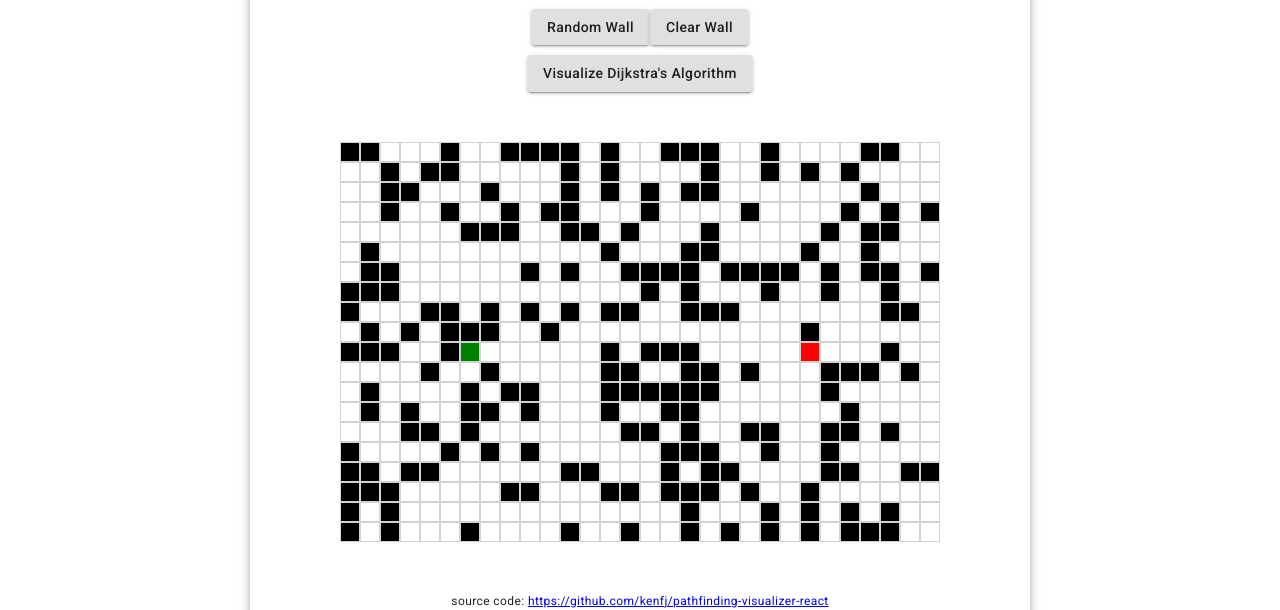
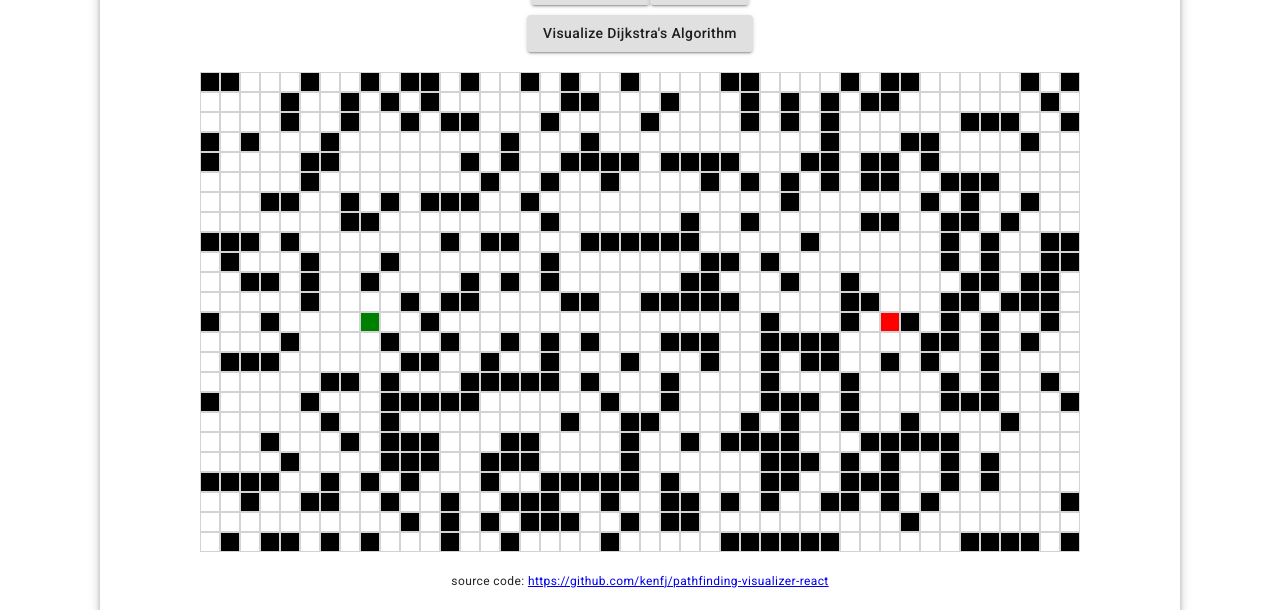
Before and after one commit to kenfj/pathfinding-visualizer-react, a React (Create React App) app: page / in a window 1280 px wide. Shown: the part 221-831 px from the top of the page. Built offline with nearby package versions, Linux system fonts and the light colour scheme.

Commit message:
add useWindowSize custom hook and auto resize grid

```diff
--- a/src/App.tsx
+++ b/src/App.tsx
@@ -1,14 +1,15 @@
 import { makeStyles, Paper, Typography } from '@material-ui/core';
-import React from 'react';
+import React, { useEffect, useState } from 'react';
 import GithubCorner from 'react-github-corner';
 import PathfindingVisualizer from './components/PathfindingVisualizer';
+import useWindowSize from './hooks/useWindowSize';
 
 const useStyles = makeStyles((theme) => ({
   paper: {
     flexGrow: 1,
-    maxWidth: 700,
-    margin: "50px auto",
-    padding: theme.spacing(5),
+    maxWidth: 1000,
+    margin: "30px auto",
+    padding: `20px ${theme.spacing(5)}px`,
     textAlign: 'center',
   },
   start: {
@@ -29,6 +30,27 @@ function App() {
   const classes = useStyles();
   const url = 'https://github.com/kenfj/pathfinding-visualizer-react'
 
+  const { width, height } = useWindowSize()
+  const nodeSize = 20
+  const [nRows, setnRows] = useState(0);
+  const [nCols, setnCols] = useState(0);
+
+  useEffect(() => {
+    if (width === undefined || height === undefined) {
+      console.log('Device undefined')
+    } else if (width >= 700) {
+      console.log('Device PC')
+      setnRows(Math.trunc(height / nodeSize * 0.6))
+      setnCols(Math.min(Math.trunc(width / nodeSize * 0.7), 50))
+    } else {
+      console.log('Device SmartPhone')
+      setnRows(Math.trunc(height / nodeSize * 0.7))
+      setnCols(Math.trunc(width / nodeSize * 0.9))
+    }
+  }, [width, height])
+
+  console.log(`[w: ${width}, h: ${height}], [rows: ${nRows}, cols: ${nCols}]`)
+
   return (
     <Paper elevation={5} className={classes.paper}>
       <GithubCorner href={url} />
@@ -37,7 +59,8 @@ function App() {
         Click to create <span className={classes.wall}>WALL</span><br />
         Drag <span className={classes.start}>START</span> and <span className={classes.end}>END</span>
       </Typography>
-      <PathfindingVisualizer nRows={20} nCols={30} />
+      {/* need key to force re-render https://stackoverflow.com/questions/38892672 */}
+      <PathfindingVisualizer key={nRows} nRows={nRows} nCols={nCols} />
       <Typography variant="caption" display="block" gutterBottom>
         source code: <a href={url}>{url}</a>
       </Typography>
--- a/src/components/PathfindingVisualizer.tsx
+++ b/src/components/PathfindingVisualizer.tsx
@@ -13,7 +13,7 @@ const useStyles = makeStyles<Theme, Props>((theme) => ({
     gridTemplateRows: `repeat(${props.nRows}, 20px)`,
     gridTemplateColumns: `repeat(${props.nCols}, 20px)`,
     justifyContent: 'center',
-    margin: '50px auto',
+    margin: '20px auto',
     // stop scroll in grid from smartphone
     // equivalent to e.preventDefault() plus addEventListener passive false
     // https://www.little-cuckoo.jp/entry/2020/06/09/123000
@@ -34,10 +34,17 @@ const useStyles = makeStyles<Theme, Props>((theme) => ({
 }));
 
 const initialStartEnd = (p: Props): Coordinates[] => {
-  return [
-    { i: Math.trunc(p.nRows / 2), j: Math.trunc(p.nCols / 5) },
-    { i: Math.trunc(p.nRows / 2), j: Math.trunc(p.nCols * 4 / 5) - 1 }
-  ]
+  if (p.nRows < p.nCols) { // PC
+    return [
+      { i: Math.trunc(p.nRows / 2), j: Math.trunc(p.nCols / 5) },
+      { i: Math.trunc(p.nRows / 2), j: Math.trunc(p.nCols * 4 / 5) - 1 }
+    ]
+  } else { // SmartPhone
+    return [
+      { j: Math.trunc(p.nCols / 2), i: Math.trunc(p.nRows / 5) },
+      { j: Math.trunc(p.nCols / 2), i: Math.trunc(p.nRows * 4 / 5) - 1 }
+    ]
+  }
 }
 
 const initialNodeType = (i: number, j: number, start: Coordinates, end: Coordinates) => {
@@ -55,6 +62,7 @@ type Props = {
 
 function PathfindingVisualizer(props: Props) {
   const classes = useStyles(props);
+  const probWall = 0.32
 
   const startEnd = initialStartEnd(props)
   const [start, setStart] = useState<Coordinates>(startEnd[0]);
@@ -104,7 +112,7 @@ function PathfindingVisualizer(props: Props) {
   }
 
   useEffect(() => {
-    resetWall(0.35)
+    resetWall(probWall)
     // eslint-disable-next-line react-hooks/exhaustive-deps
   }, [])
 
@@ -151,7 +159,7 @@ function PathfindingVisualizer(props: Props) {
   return (
     <>
       <div className={classes.buttons}>
-        <Button variant="contained" style={{ textTransform: 'none' }} onClick={() => resetWall(0.35)}>
+        <Button variant="contained" style={{ textTransform: 'none' }} onClick={() => resetWall(probWall)}>
           Random Wall
         </Button>
         <Button variant="contained" style={{ textTransform: 'none' }} onClick={() => resetWall(0)}>
--- /dev/null
+++ b/src/hooks/useWindowSize.tsx
@@ -0,0 +1,42 @@
+import { useEffect, useState } from "react";
+
+// source: https://usehooks.com/useWindowSize/ plus fixes for TypeScript
+// usage: const { width, height } = useWindowSize()
+
+type WindowSize = {
+  width: number | undefined;
+  height: number | undefined;
+};
+
+const useWindowSize = () => {
+  // Initialize state with undefined width/height so server and client renders match
+  // Learn more here: https://joshwcomeau.com/react/the-perils-of-rehydration/
+  const [windowSize, setWindowSize] = useState<WindowSize>({
+    width: undefined,
+    height: undefined,
+  });
+
+  useEffect(() => {
+    // Handler to call on window resize
+    function handleResize() {
+      // Set window width/height to state
+      setWindowSize({
+        width: window.innerWidth,
+        height: window.innerHeight,
+      });
+    }
+
+    // Add event listener
+    window.addEventListener("resize", handleResize);
+
+    // Call handler right away so state gets updated with initial window size
+    handleResize();
+
+    // Remove event listener on cleanup
+    return () => window.removeEventListener("resize", handleResize);
+  }, []); // Empty array ensures that effect is only run on mount
+
+  return windowSize;
+}
+
+export default useWindowSize
```
